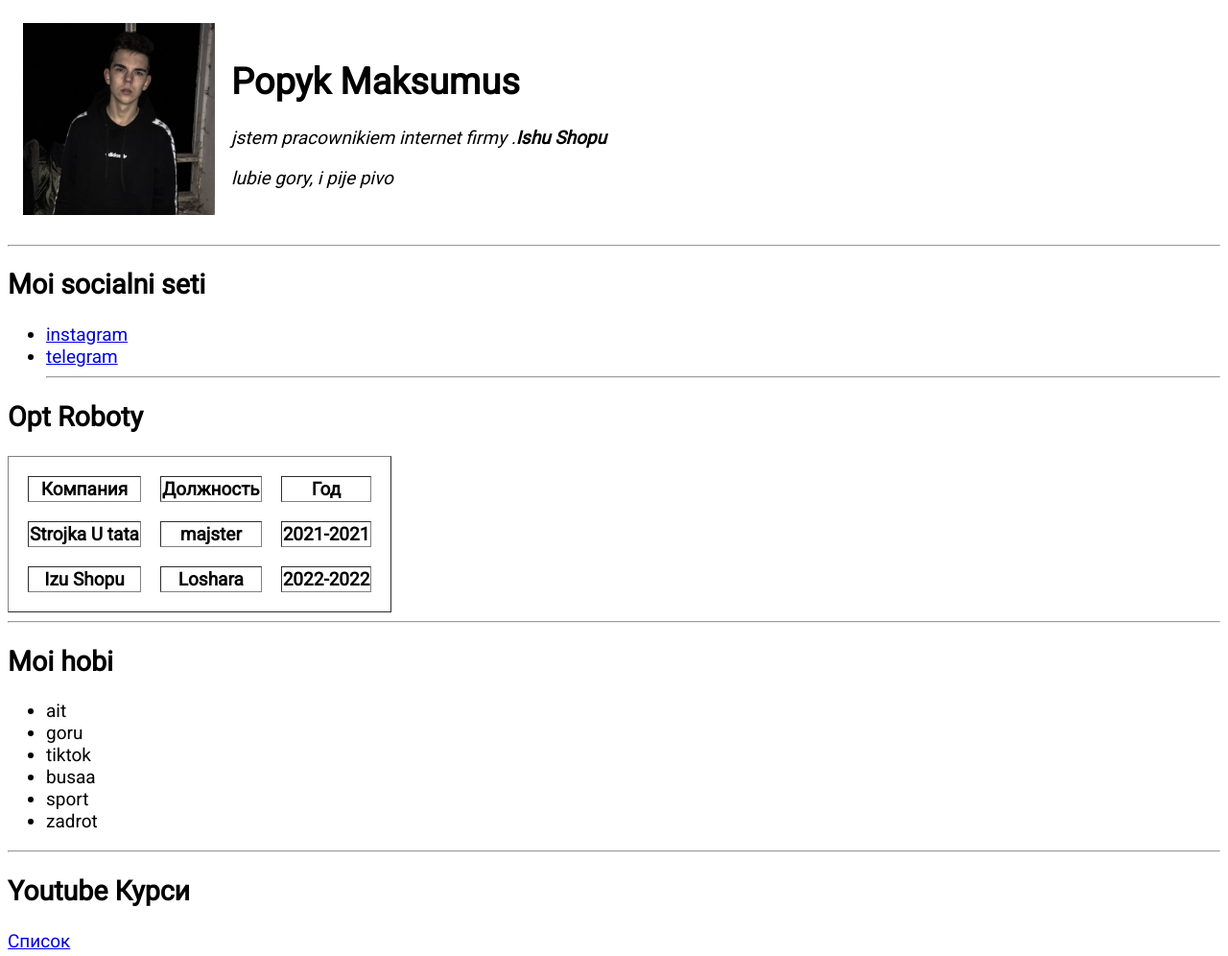
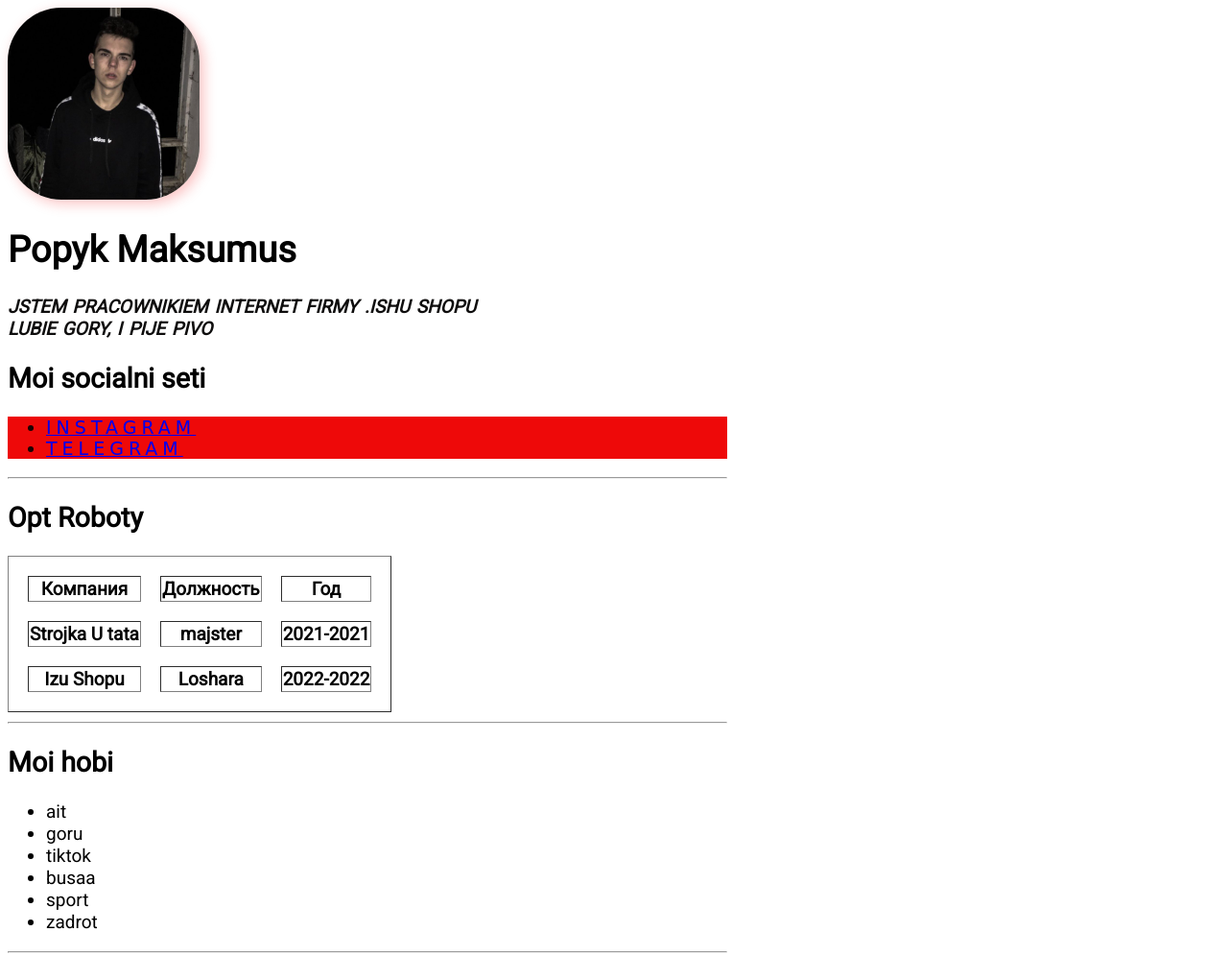
Before and after one commit to Maks03011973/cv, a plain HTML site: page index.html in a window 1280 px wide. Shown: the top 996 px of the page at 96% size. Drawn offline with Linux system fonts and the light colour scheme.

Commit message:
tele diz

```diff
--- a/index.html
+++ b/index.html
@@ -7,25 +7,23 @@
 
 </head>
 <body>
-    <table cellspacing="15">
-        <tr>
-            <td>
+    <div class="conteiner">
+                <div class="info">
                 <img  src="maks.jpg"  alt=""
                  class="avatar"/>
-            </td>
-            <td>
                 <h1>Popyk Maksumus</h1>
                 <p><em>  jstem pracownikiem internet firmy .<strong>Ishu Shopu</strong>
                 <p>lubie gory, i pije pivo</em></p>
-            </td>
-        </tr>
-    </table  >
-    <hr>
+                </div>
+
+
+
     <h2>Moi socialni seti</h2>
-    <ul>
+    <div class="seti">
+        <ul>
         <li><a href="https://instagram.com/maks20057" target="_blank">instagram </a></li>
         <li><a href="https://t.me/maks200515"target="_blank">telegram</a></li>
-
+        </div>
         <hr>
 
     </ul>
@@ -104,6 +102,6 @@
     </a>
 
 
-
+</div>
 </body>
 </html>
--- a/staels.css
+++ b/staels.css
@@ -10,10 +10,34 @@ body{
 
     /* font-family: Cambria, Cochin, Georgia,
      Times, 'Times New Roman', serif; */
+}
 
-}
+    .conteiner{
+       max-width: 750px;
+    }
 
     .avatar {
         width: 200px;
+        border-radius: 28%;
+        box-shadow: 4px 4px 14px rgba(238, 13, 13, 0.25);
+    }
+
+    .info p  {
+        color: #0e0d0d;
+        margin: 0%;
+        font-style: italic ;
+        font-weight: bold;
+        text-decoration: none;
+        text-transform: uppercase  ;
+        word-spacing: 2px;
 
     }
+
+    .seti  {
+        color: rgb(27, 3, 3);
+        text-transform: uppercase;
+        font-family:cursive;
+        letter-spacing: 5px;
+        background: #ee0909;
+
+    }
```
